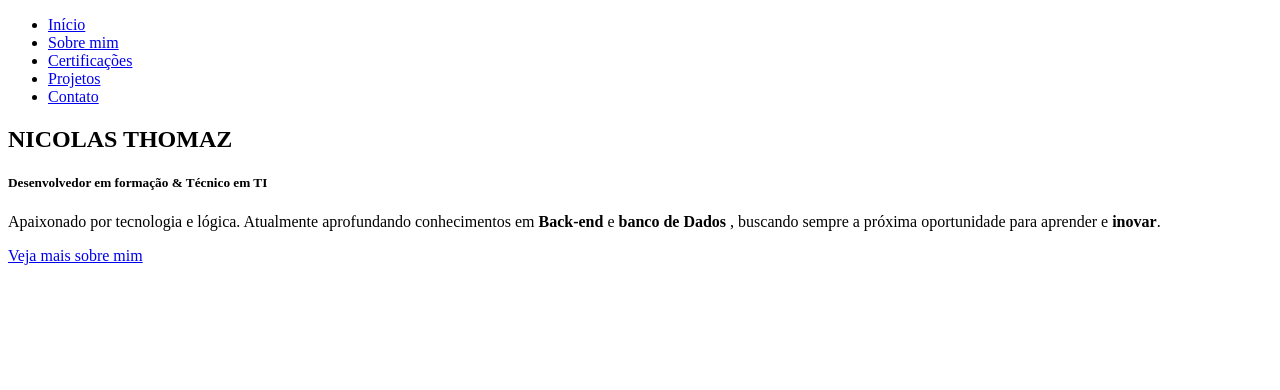
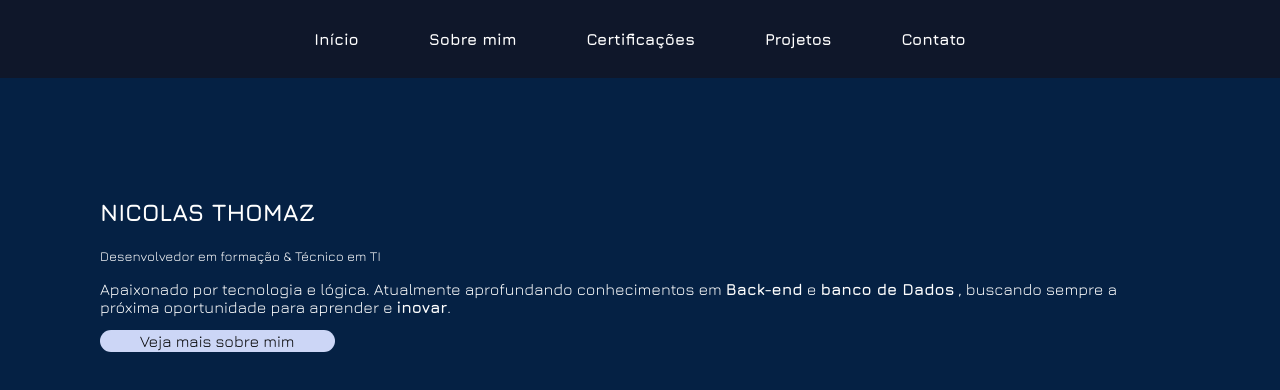
Before and after one commit to NicolasThomaz17/Meu-portifolio, a plain HTML site: page index.html in a window 1280 px wide. Drawn offline with nearby package versions, Linux system fonts and the light colour scheme.

Commit message:
Inicio a estilização

```diff
--- a/index.html
+++ b/index.html
@@ -4,15 +4,15 @@
     <meta charset="UTF-8">
     <meta name="viewport" content="width=device-width, initial-scale=1.0">
     <title>Portifólio - Nicolas Thomaz</title>
+    <link rel="stylesheet" href="style.css">
 </head>
 <body>
     <header>
         <div class="header">
-            <div class="container">
                 <ul class="main-header">
                     <li><a href="#">Início</a></li>
 
-                    <li><a href="#">Sobre mim</a></li>
+                    <li><a href="sobremim.html">Sobre mim</a></li>
 
                     <li><a href="#">Certificações</a></li>
 
@@ -20,7 +20,6 @@
 
                     <li><a href="#">Contato</a></li>
                 </ul>
-            </div>
         </div>
     </header>
 
@@ -28,11 +27,12 @@
         <section id="inicio">
             <div class="container">
                 <div class="box-inicio">
-                    <h1>NICOLAS THOMAZ <h5>Desenvolvedor em formação & Técnico em TI</h5></h1>
+                    <h1>NICOLAS THOMAZ </h1>
+                    <small>Desenvolvedor em formação & Técnico em TI</small>
 
                     <p>Apaixonado por tecnologia e lógica. Atualmente aprofundando conhecimentos em <b>Back-end</b> e <b>banco de Dados</b> , buscando sempre a próxima oportunidade para aprender e <b>inovar</b>.</p>
+                    <a href="sobremim.html" class="btn">Veja mais sobre mim</a>
 
-                    <a class="btn" href="sobremim.html">Veja mais sobre mim</a>
                 </div>
             </div>
         </section>
--- /dev/null
+++ b/style.css
@@ -0,0 +1,63 @@
+@import url('https://fonts.googleapis.com/css2?family=Jura:wght@300;400;500;600;700&display=swap');
+
+body{
+    background-color: #052144;
+    color: white;
+    margin: 0;
+    padding: 0;
+    font-family: 'Jura', sans-serif;
+}
+
+.header{
+    background-color: #0F172A;
+}
+.main-header {
+    display: flex;
+    list-style: none;
+    justify-content: center;
+    gap: 30px;
+    padding: 30px 0;
+    margin: 0;
+}
+
+.main-header li a {
+    text-decoration: none;
+    color: white;
+    font-weight: bold;
+    transition: color 0.3s ease;
+    padding: 20px;
+}
+
+.main-header li a:hover {
+    color: #00bfff;
+    text-decoration: underline;
+}
+
+.box-inicio h1, h5, p, a{
+    text-align: left;
+}
+
+.box-inicio b{
+    font-weight: 20px   ;
+}
+
+.container{
+    padding: 100px;
+}
+
+.btn{
+    border-radius: 50px;
+    background-color: #CCD6F6;
+    color: black;
+    font-family: jura;
+    text-decoration: none;
+    margin: 25px 0;
+    padding: 2px 40px;
+    transition: color 0.5s ease-in-out;
+    text-decoration: none;
+}
+
+.btn:hover{
+    background-color: #0F172A;
+    color: white;
+}
```
Also changed, not shown: sobremim.html (+5 -6 lines).
